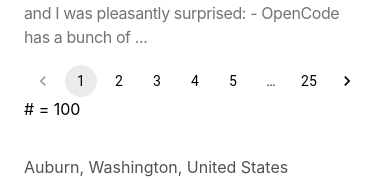
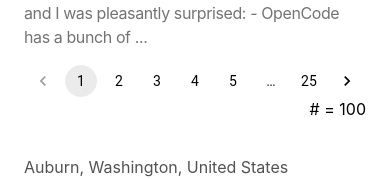
Before and after one commit to bachsofttrick/bachsofttrick.github.io, a Next.js app: page /blog in a window 390 px wide. Shown: the part 1191-1370 px from the top of the page. Built offline with nearby package versions, Linux system fonts and the light colour scheme.

Commit message:
adjust post count to right in mobile

```diff
--- a/app/components/posts.tsx
+++ b/app/components/posts.tsx
@@ -216,10 +216,13 @@ export function BlogPosts({
                 count={totalPages}
                 page={page}
                 onChange={handlePageChange}
+                siblingCount={1}
                 renderItem={(item) =>
                   <PaginationItem style={{'color': 'inherit'}} {...item} />}
               />
-              # = {count}
+              <div className='flex'>
+                <div className='ml-auto md:ml-0'># = {count}</div>
+              </div>
             </div>
           ) : null
         }
```
